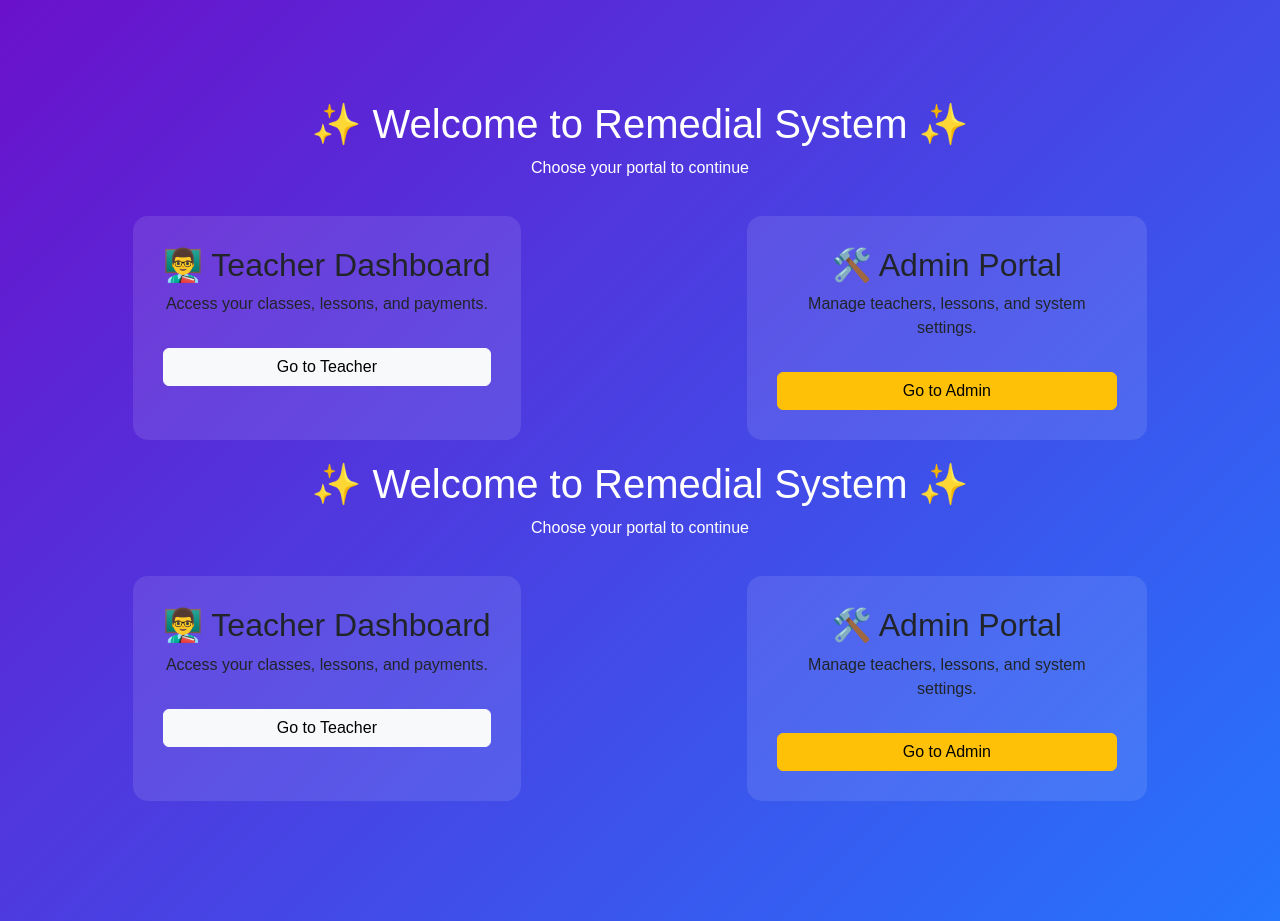
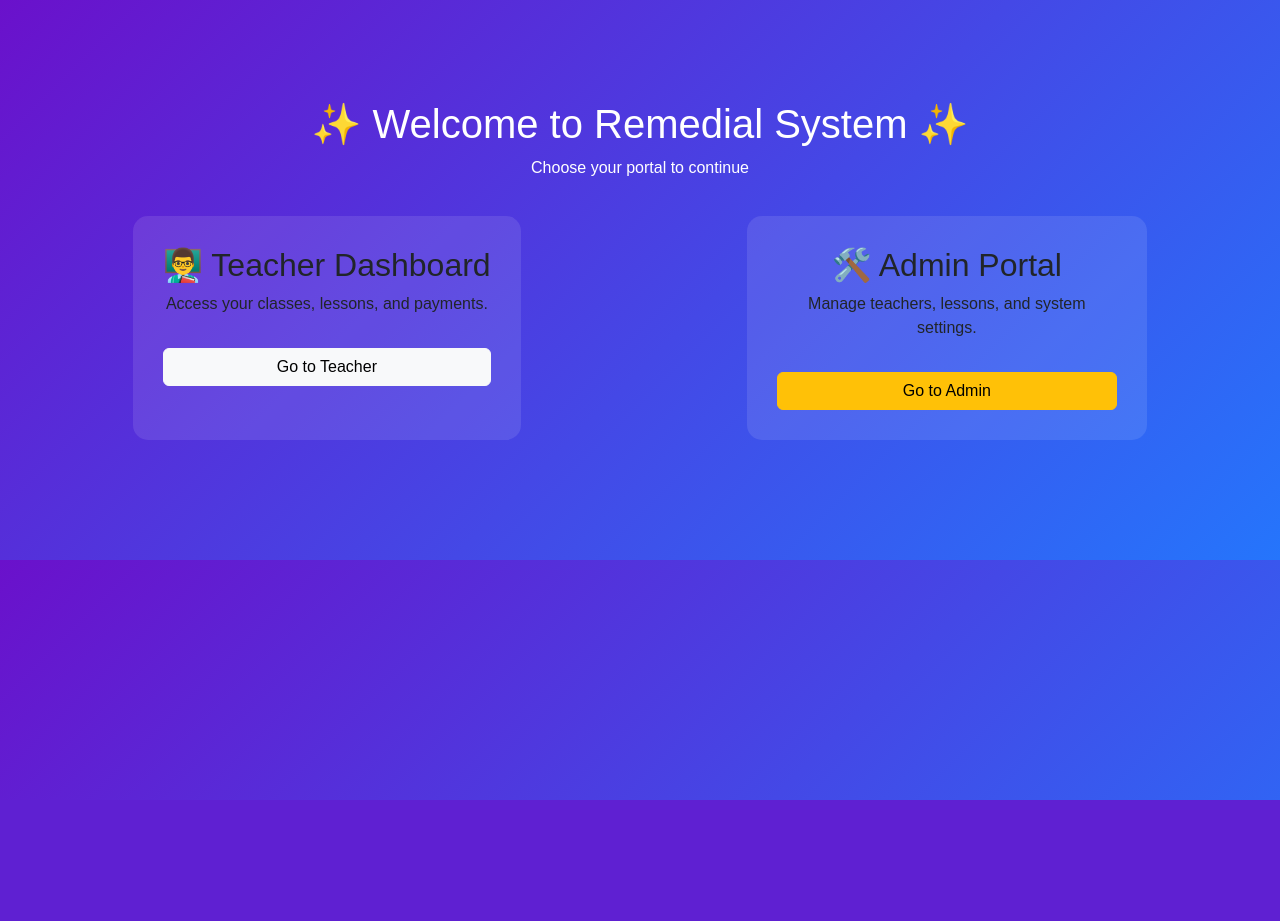
Before and after one commit to Mhmhm1/remedial_system, a Django app: page / in a window 1280 px wide. After the commit the page ends 800 px from the top, so only its background shows below. Run offline with Django 5.2, Linux system fonts and the light colour scheme.

Commit message:
Update home.html

```diff
--- a/lessons/templates/lessons/home.html
+++ b/lessons/templates/lessons/home.html
@@ -70,24 +70,4 @@
         </div>
     </div>
 </body>
-</html></head>
-<body>
-    <h1>✨ Welcome to Remedial System ✨</h1>
-    <p>Choose your portal to continue</p>
-
-    <div class="d-flex justify-content-center flex-wrap">
-        <div class="card">
-            <h2>👨‍🏫 Teacher Dashboard</h2>
-            <p>Access your classes, lessons, and payments.</p>
-            <a href="{% url 'teacher_dashboard' %}" class="btn btn-light mt-3">Go to Teacher</a>
-
-        </div>
-
-        <div class="card">
-            <h2>🛠️ Admin Portal</h2>
-            <p>Manage teachers, lessons, and system settings.</p>
-            <a href="/admin/" class="btn btn-warning mt-3">Go to Admin</a>
-        </div>
-    </div>
-</body>
 </html>
```
